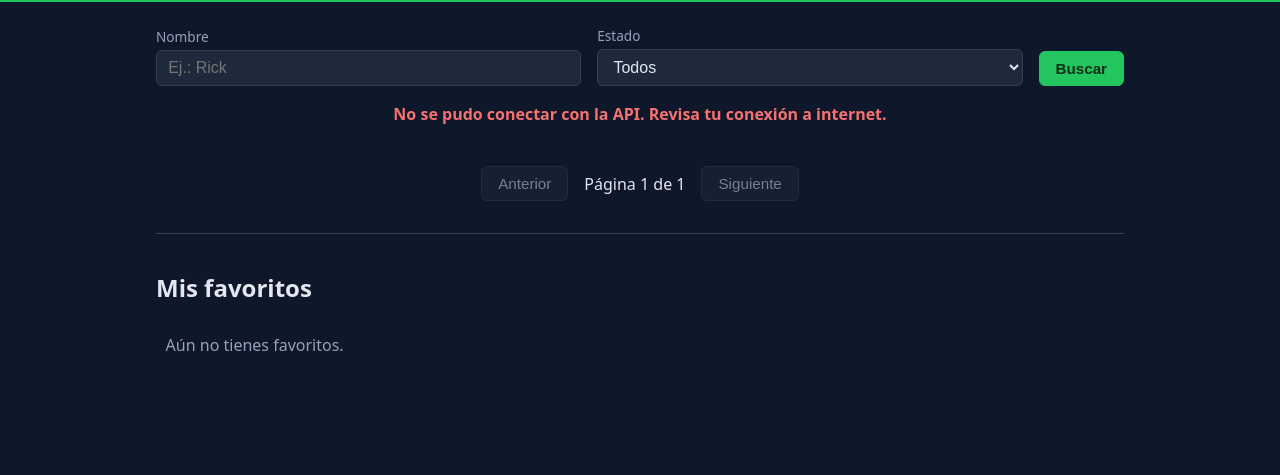
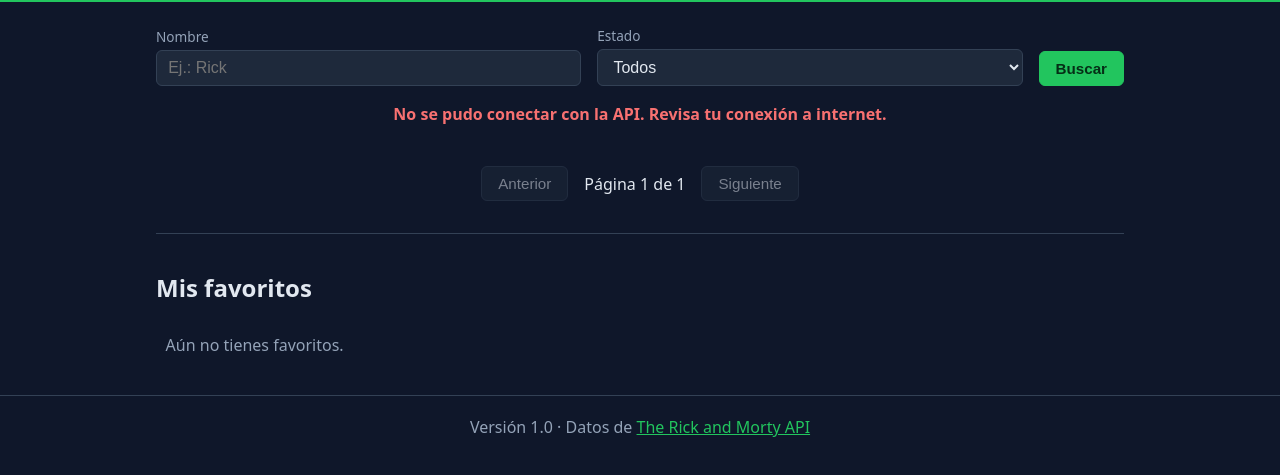
Before and after one commit to usuimottaki/tp-meire-loivier, a plain HTML site: page index.html in a window 1280 px wide. Shown: the part 77-552 px from the top of the page. Drawn offline with Linux system fonts and the light colour scheme; no server answers.

Commit message:
Agregar número de versión en el pie

```diff
--- a/css/estilos.css
+++ b/css/estilos.css
@@ -101,3 +101,12 @@ body {
 .favoritos li img { width: 40px; height: 40px; border-radius: 50%; object-fit: cover; }
 .favoritos li span { flex: 1; }
 .favoritos .vacio { color: var(--suave); border: none; background: none; }
+
+.pie {
+  text-align: center;
+  padding: 1.2rem 1rem;
+  color: var(--suave);
+  border-top: 1px solid var(--borde);
+  margin-top: 2rem;
+}
+.pie a { color: var(--acento); }
--- a/index.html
+++ b/index.html
@@ -44,6 +44,10 @@
     </section>
   </main>
 
+  <footer class="pie">
+    Versión <span id="version">1.0</span> · Datos de
+    <a href="https://rickandmortyapi.com" target="_blank" rel="noopener">The Rick and Morty API</a>
+  </footer>
 
   <script src="js/app.js"></script>
 </body>
```
